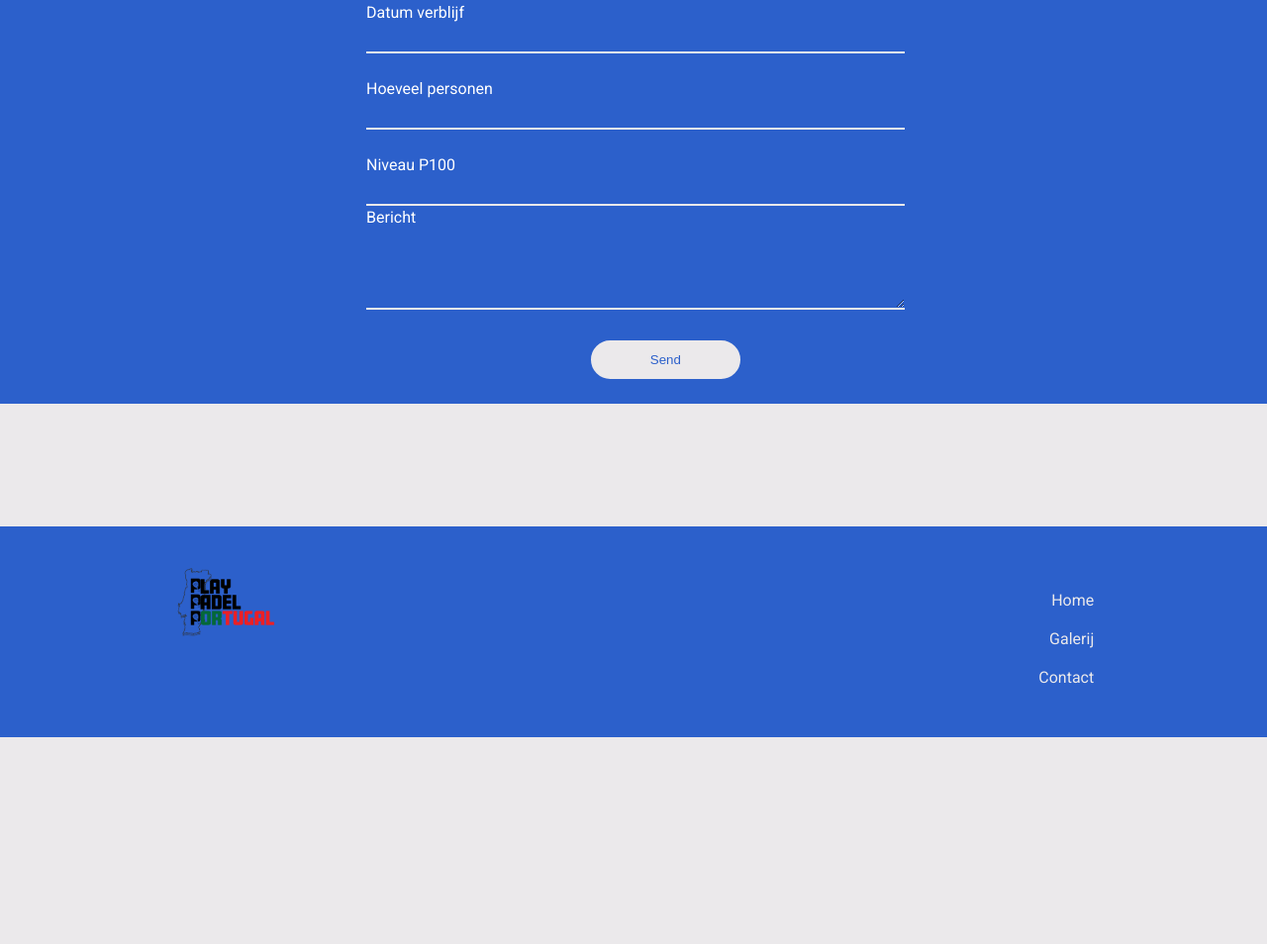
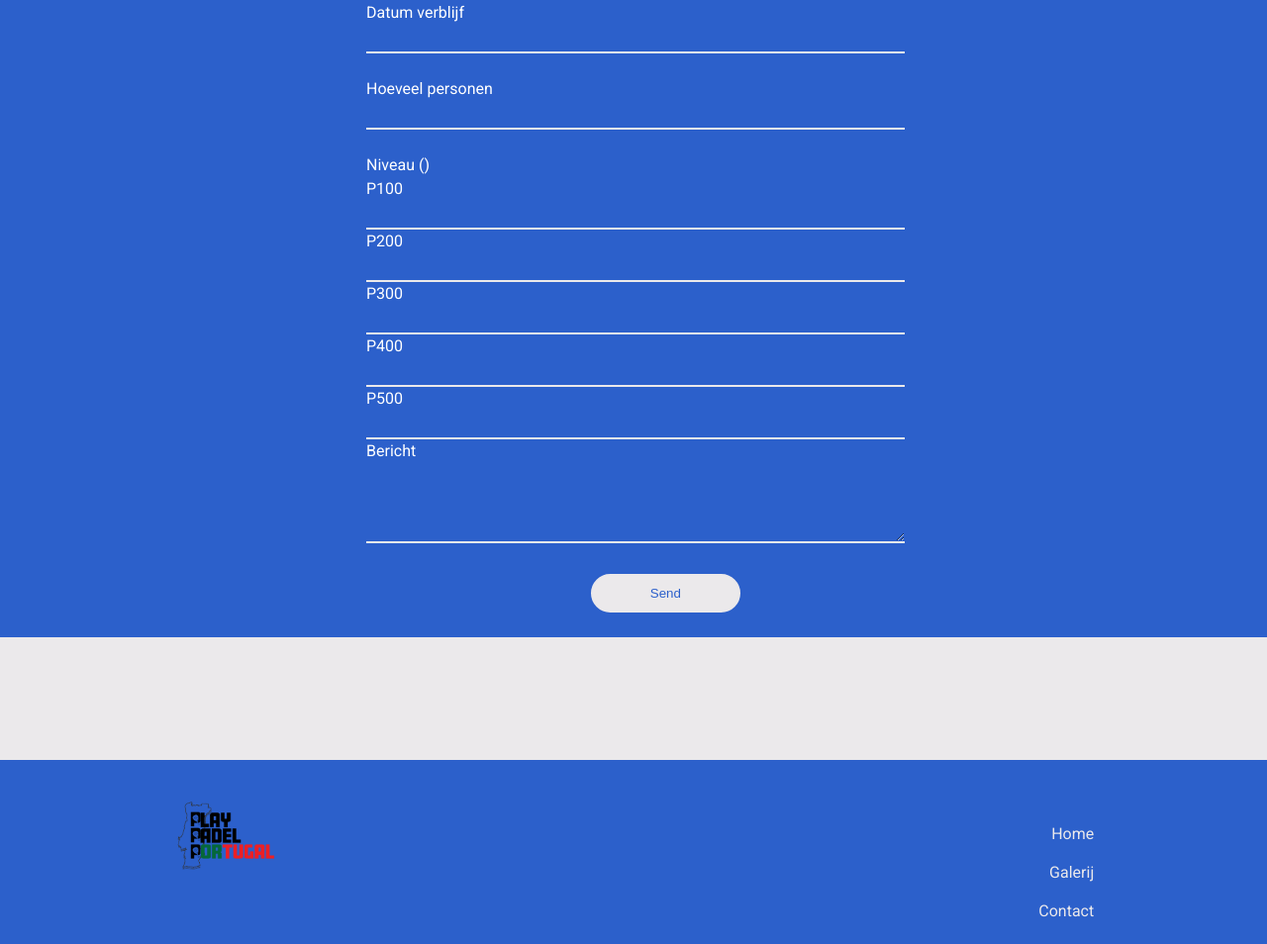
Before and after one commit to Sam-Hoeterickx/playpadelportugal1, a plain HTML site: page contact.html in a window 1280 px wide. Shown: the part 756-1710 px from the top of the page at 99% size. Before the commit the page ends 1501 px from the top, so only its background shows below. Drawn offline with nearby package versions, Linux system fonts and the light colour scheme.

Commit message:
Contact-Forum-Test-Niveau-2

```diff
--- a/contact.html
+++ b/contact.html
@@ -59,9 +59,18 @@
                     <input type="text" class="form-control" id="aantalPersonen" name="aantalPersonen">
                     <br>
                     <br>
-                    <Label>Niveau</Label>
+                    <Label>Niveau ()</Label>
+                    <br>
                     <label for="niveauP100">P100</label>
                     <input type="text" class="form-control" id="niveauP100" name="niveauP100">
+                    <label for="niveauP200">P200</label>
+                    <input type="text" class="form-control" id="niveauP200" name="niveauP200">
+                    <label for="niveauP300">P300</label>
+                    <input type="text" class="form-control" id="niveauP300" name="niveauP300">
+                    <label for="niveauP400">P400</label>
+                    <input type="text" class="form-control" id="niveauP400" name="niveauP400">
+                    <label for="niveauP500">P500</label>
+                    <input type="text" class="form-control" id="niveauP500" name="niveauP500">
 
 
 
```
